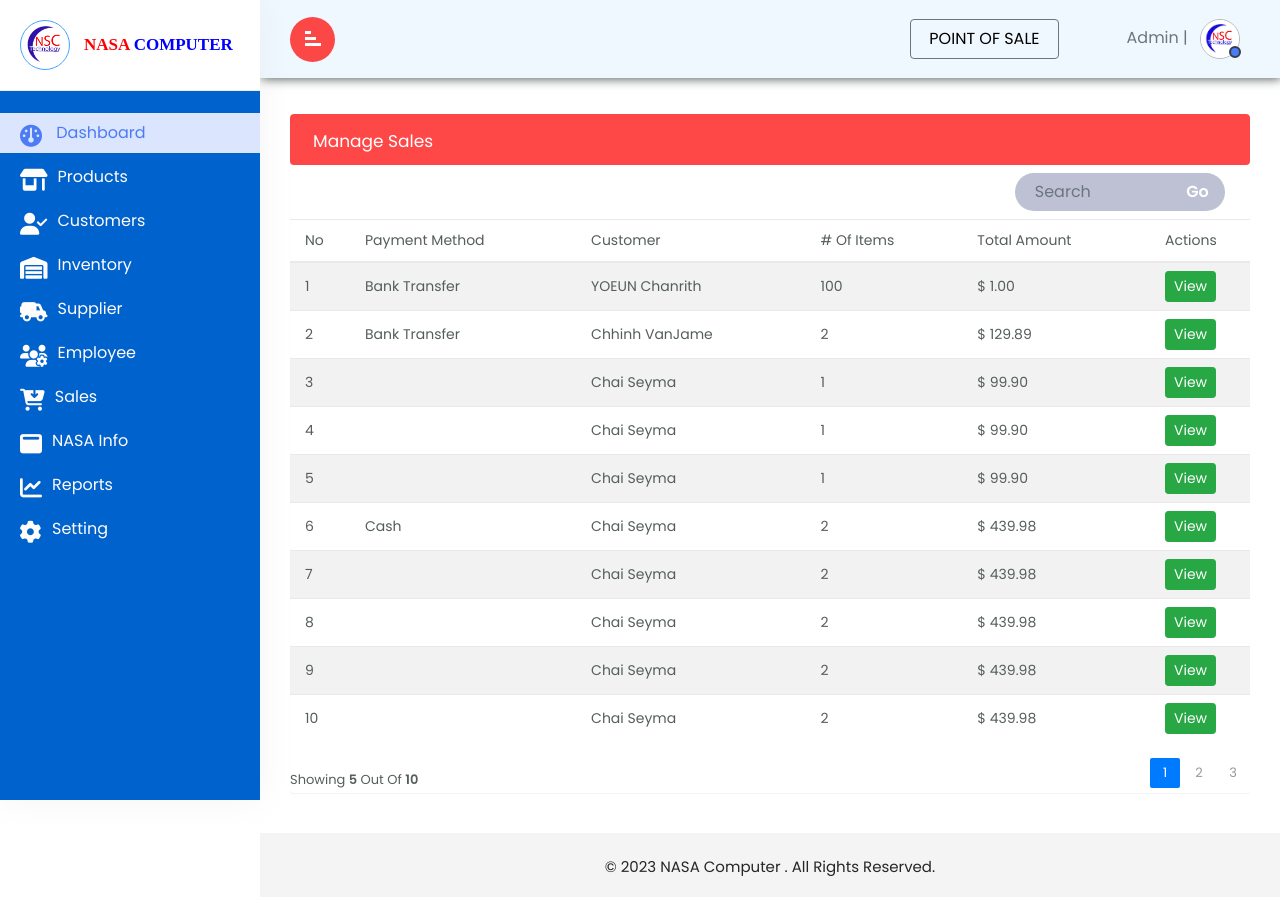
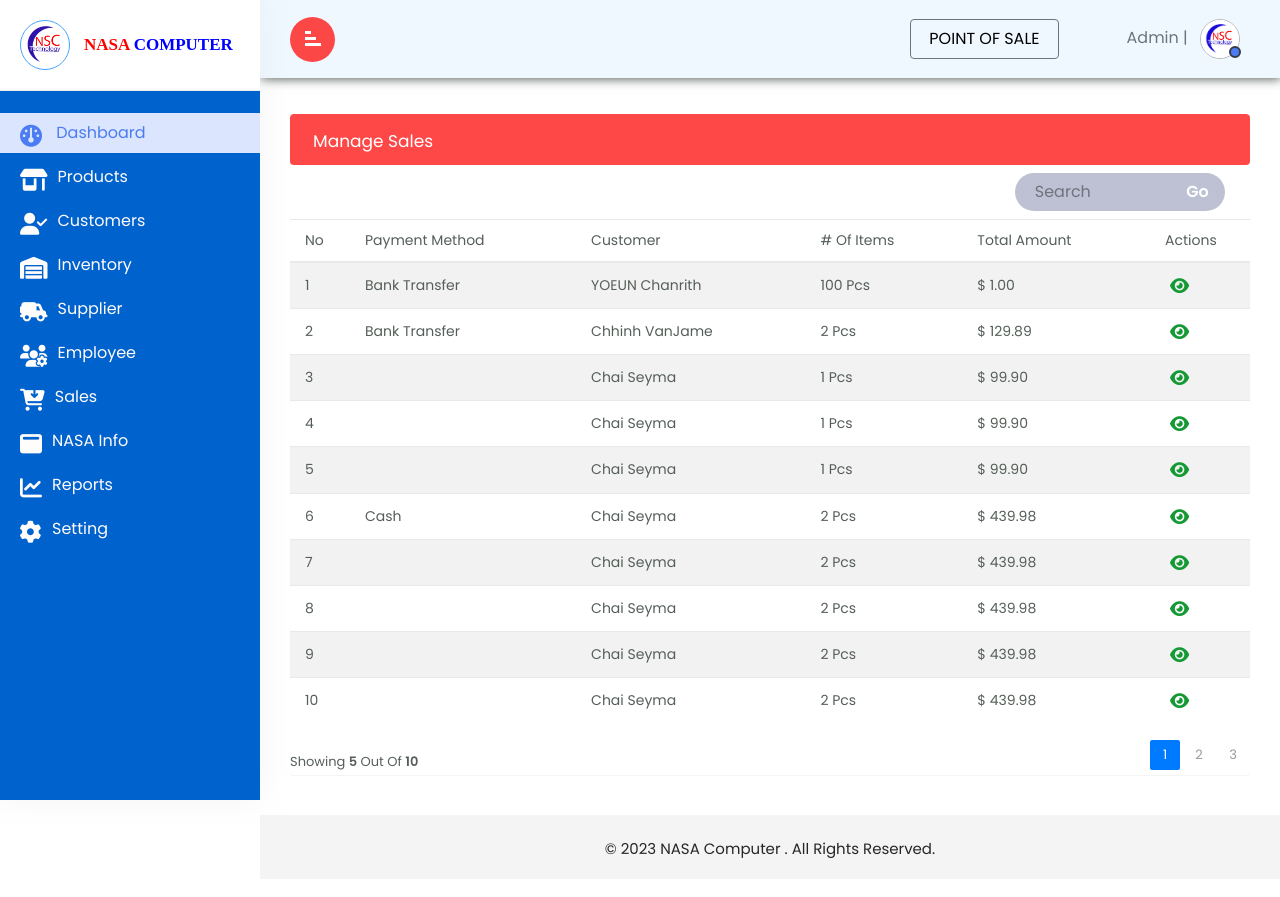
Before and after one commit to Y-Chanrith/Thesis-NASA, a PHP site: page /admin/sale.php?page=1 in a window 1280 px wide. After the commit the page ends 859 px from the top, so only its background shows below. Run offline with PHP 8.4, Linux system fonts and the light colour scheme; a user stored in the database is signed in; data comes from the database, SQL or seed files in the repository.

Commit message:
update icon

```diff
--- a/admin/pos.php
+++ b/admin/pos.php
@@ -171,6 +171,9 @@ include '../connection.php';
                   <span class="input-group-text">Pcs</span>
                 </div> -->
                 <input type="text" name='total_qty'class="form-control text-right "id="total_qty" value="" readonly name="lessvat">
+                <div class="input-group-prepend">
+                  <span class="input-group-text">Items</span>
+                </div>
               </div>
             </div>
 
--- a/admin/sale.php
+++ b/admin/sale.php
@@ -114,14 +114,14 @@ include '../include/header.php';
                                 <td><?php echo$count; ?></td>
                                 <td><?php echo $row['payment_method']; ?></td>
                                 <td><?php echo $customer['firstname']; ?> <?php echo $customer['lastname']; ?></td>
-                                <td><?php echo $row['quantity']; ?></td>
+                                <td><?php echo $row['quantity']; ?> Pcs</td>
                                 <td>$ <?php echo $row['grandtotal']; ?></td>
                                 <!-- <td><?php //echo $row['paid_amount']; ?></td>
                                 <td><?php //echo $row['due_amount']; ?></td> -->
                                 <th>
                                     <!-- <a href="#" class="edit"><i class="material-icons" data-toggle="tooltip">&#xE254;</i></a>
                                     <a href="#" class="delete"><i class="material-icons">&#xE872;</i></a> -->
-                                    <a href="transaction_view.php?transac_id=<?=$row['id'] ?>&customer_id=<?=$customer['cus_id'] ?>" class="btn btn-sm btn-success">View</a>
+                                    <a href="transaction_view.php?transac_id=<?=$row['id'] ?>&customer_id=<?=$customer['cus_id'] ?>" class=""><i class="fas fa-eye" style="color: #149935;"></i></a>
                                 </th>
                             </tr>
 
```
Also changed, not shown: image/1694672694ASUS monitor.png (added).
